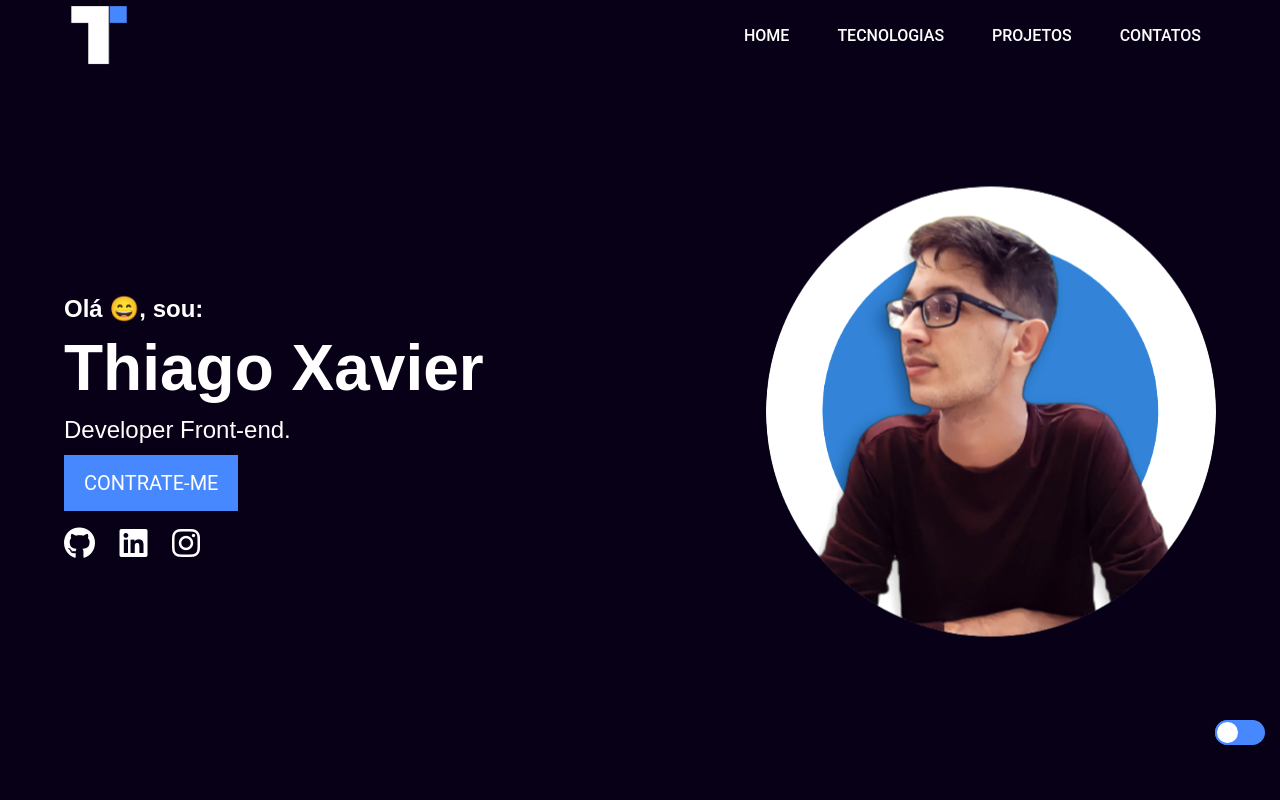
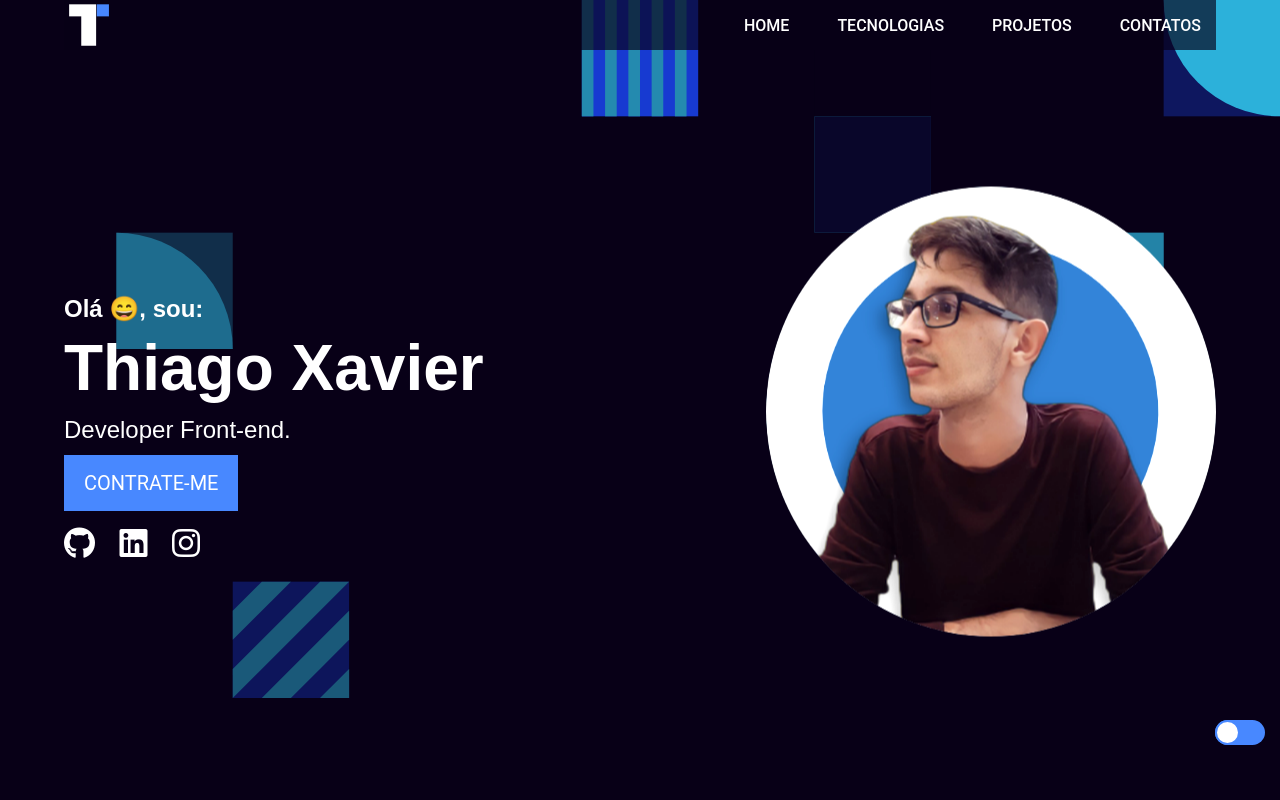
Before and after one commit to ThiagoMob/Portf-lio-, a plain HTML site: page index.html in a window 1280 px wide. Shown: the top 800 px of the page. Drawn offline with nearby package versions, Linux system fonts and the light colour scheme.

Commit message:
correção de bug de background no header

```diff
--- a/assets/css/style.css
+++ b/assets/css/style.css
@@ -86,6 +86,11 @@ i:hover{
 .header-bg{
     background: transparent;
     height: 50px;
+    position: relative;
+}
+
+.back-header{
+    position: absolute;
 }
 
 .header{
@@ -107,8 +112,8 @@ i:hover{
     transition: background .4s;
 }
 
-.header img{
-    width: 70px;
+#logo{
+    width: 50px;
 }
 
 #menu {
@@ -340,13 +345,17 @@ i:hover{
 
 ::-webkit-scrollbar{
     background: #fff;
-    position: relative;
+    border-radius: 10px;
+}
+::-webkit-scrollbar-track{
+    background: transparent;
 }
 ::-webkit-scrollbar-button{
     background: var(--color);
 }
 ::-webkit-scrollbar-thumb{
     background: var(--color);
+    border-radius: 10px;
 }
 
 .tecnologias-bg{
--- a/index.html
+++ b/index.html
@@ -12,6 +12,8 @@
     <div class="container">
 
         <header class="header-bg">
+            <img src="assets/img/patternpad.svg" alt="" class="back-header">
+
             <div class="header">
                 <img src="assets/img/logo.png" alt="" id="logo">
                 <nav id="nav">
@@ -35,6 +37,8 @@
         </header>
 
         <section class="intro-bg">
+
+
             <div class="intro">
                 <div class="intro-text">
                     <h2>Olá &#128516;, sou:</h2>
@@ -72,6 +76,8 @@
         </section>
 
         <section class="grid-bg">
+
+
             <div class="grid">
                 <h1 class="h1-geral" id="projetos">Meus projetos. &#128296;</h1>
                 <div class="grid-container">
```
Also changed, not shown: assets/img/back-intro.svg (added), assets/img/patternpad.svg (added).
